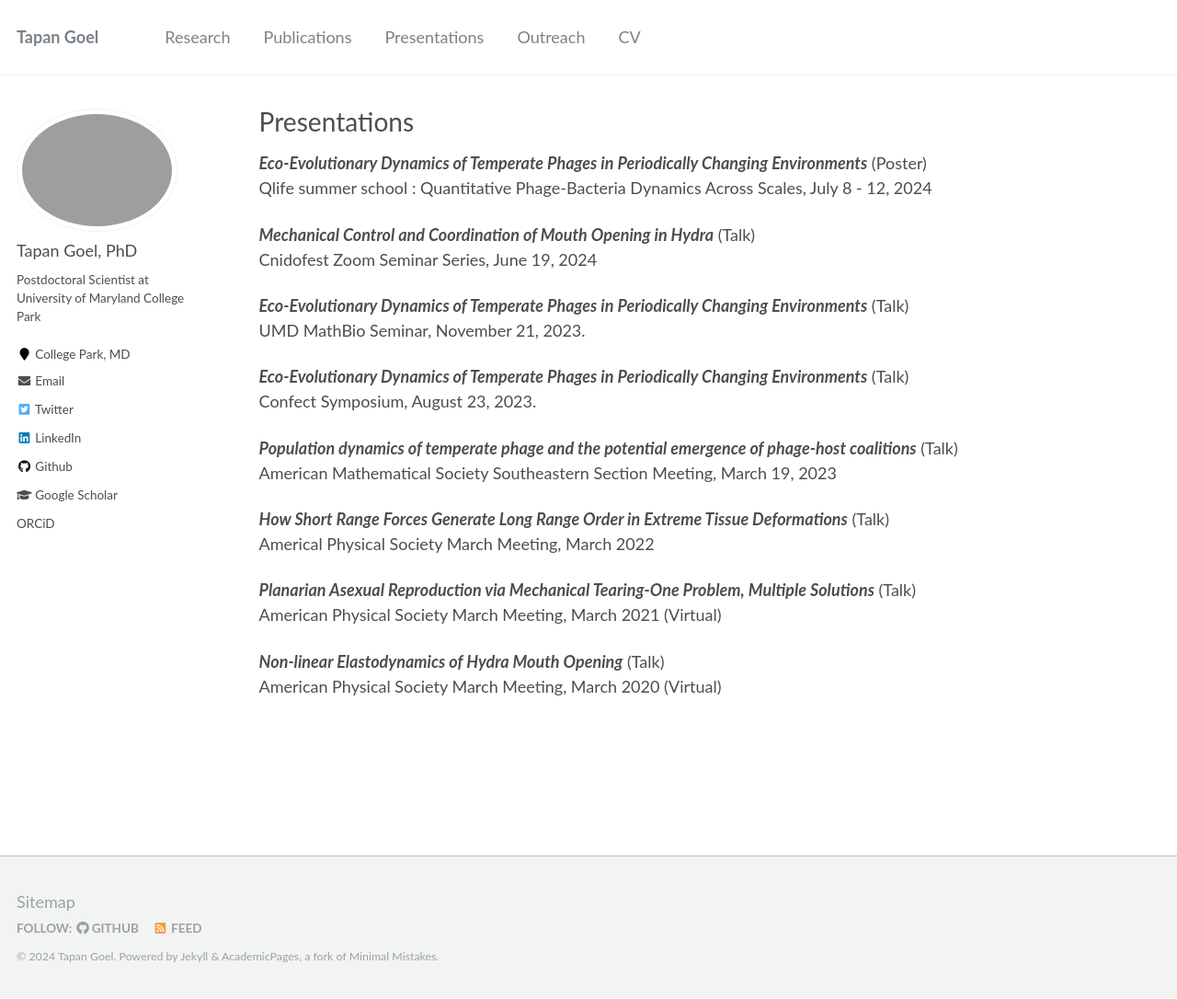
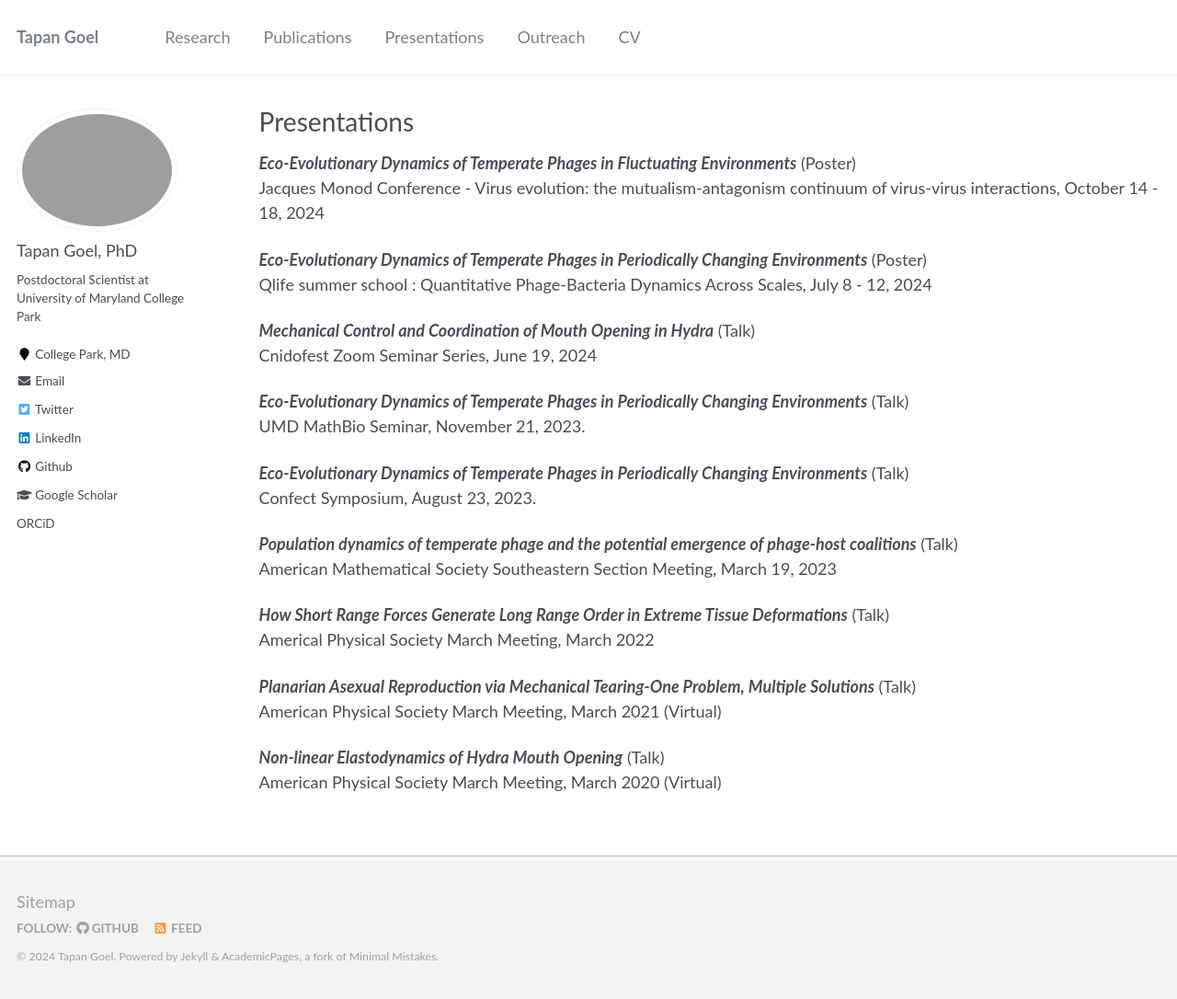
Before and after one commit to tapangoel1994/tapangoel1994.github.io, a Jekyll site: the page built from _pages/talks.md, in a window 1280 px wide and 1086 px high. Shown: the whole window at 92% size. Built offline with Jekyll 4.4.1, drawn with Linux system fonts in a browser that asks for light colours.

Commit message:
Update talks.md

```diff
--- a/_pages/talks.md
+++ b/_pages/talks.md
@@ -4,6 +4,9 @@ title: "Presentations"
 permalink: /presentations/
 author_profile: true
 ---
+
+***Eco-Evolutionary Dynamics of Temperate Phages in Fluctuating Environments*** (Poster)\
+Jacques Monod Conference - Virus evolution: the mutualism-antagonism continuum of virus-virus interactions, October 14 - 18, 2024
 
 ***Eco-Evolutionary Dynamics of Temperate Phages in Periodically Changing Environments*** (Poster)\
 Qlife summer school : Quantitative Phage-Bacteria Dynamics Across Scales, July 8 - 12, 2024
```
